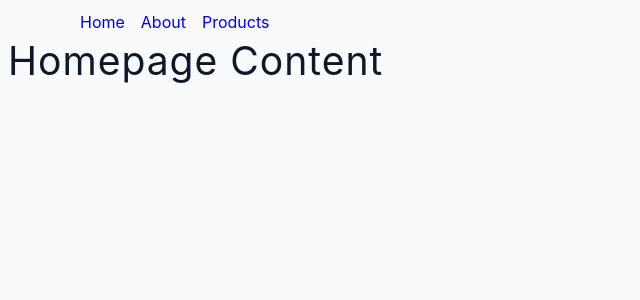
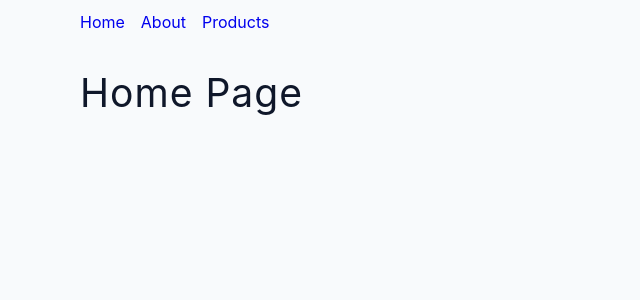
Before and after one commit to aleknovkovski/lrntp-smilga-reactRouter, a React (Create React App) app: page / in a window 1280 px wide. Shown: the top 300 px of the page, without its empty margins (0-640 px from the left). Built offline with nearby package versions, Linux system fonts and the light colour scheme.

Commit message:
Utilize Home component in index route

```diff
--- a/src/App.js
+++ b/src/App.js
@@ -13,7 +13,7 @@ function App() {
                     <Navbar/>
                     <Outlet/>
                 </>)}>
-                    <Route index element={<h2>Homepage content</h2>} />
+                    <Route index element={<Home />} />
                     <Route path='about' element={<About />} />
                     <Route path='products' element={<Products />} />
                     <Route path="*" element={<Error/>} />
--- a/src/pages/Home.js
+++ b/src/pages/Home.js
@@ -4,8 +4,7 @@ import Navbar from "../components/Navbar";
 const Home = () => {
     return (
         <section className='section'>
-            <Navbar />
-            <Outlet />
+            <h2> Home Page </h2>
         </section>
     );
 };
```
